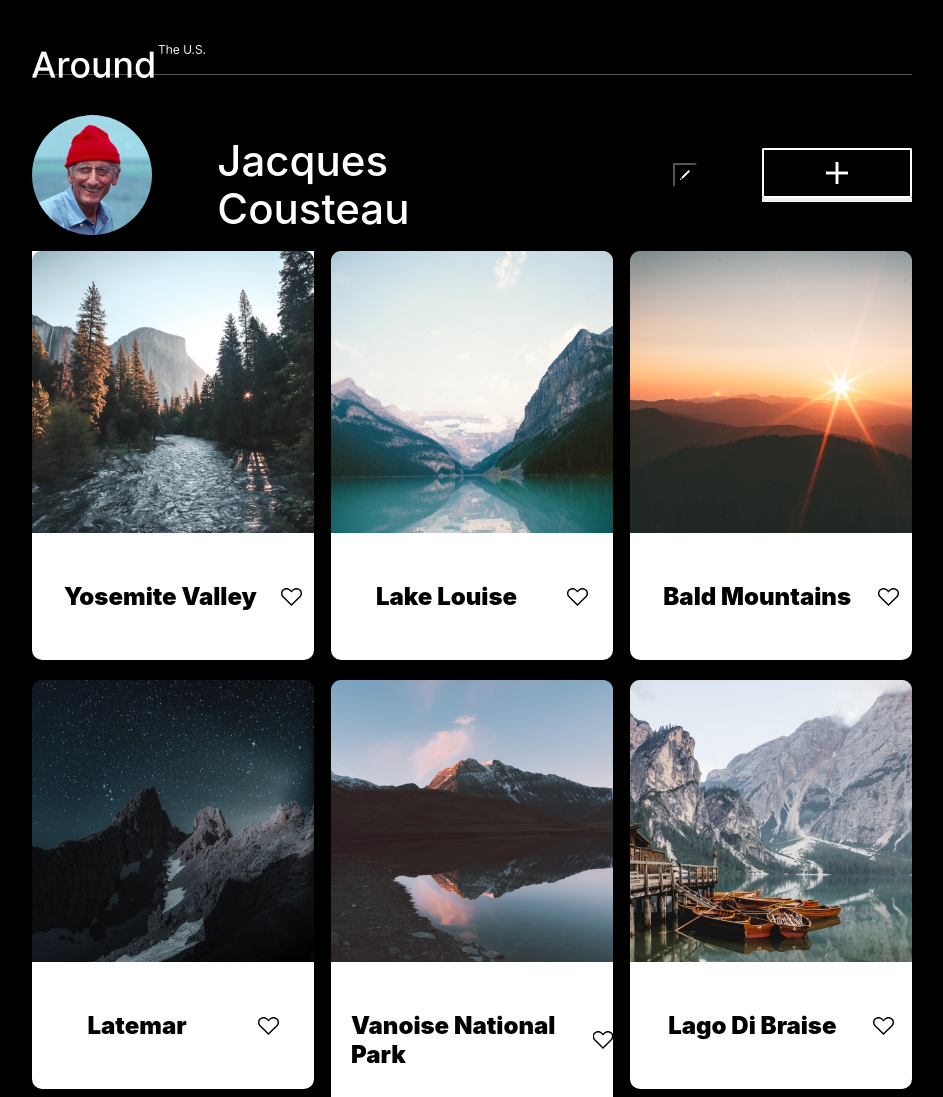
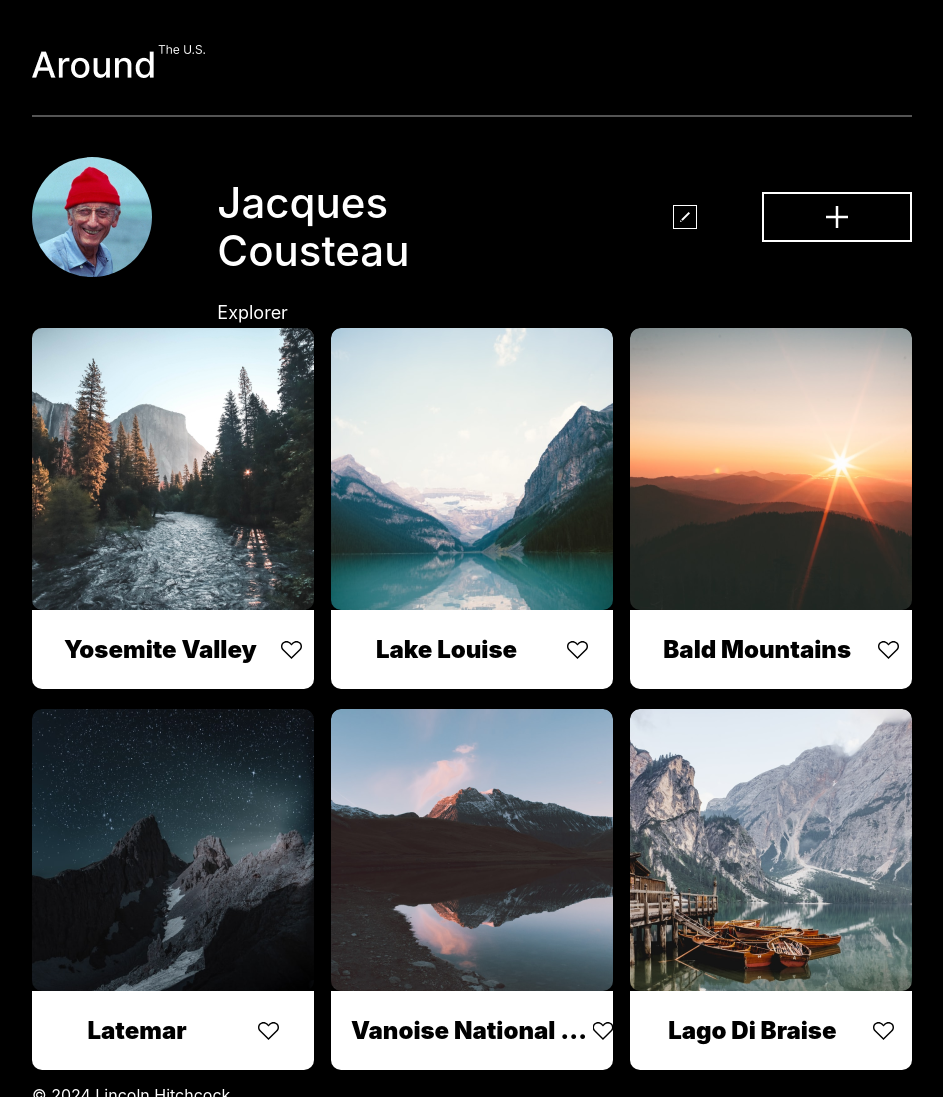
Before and after one commit to hitchlin/se_project_aroundtheus, a plain HTML site: page index.html in a window 1280 px wide. Shown: the top 1097 px of the page, without its empty margins (168-1111 px from the left). Drawn offline with Linux system fonts and the light colour scheme; a web font is replaced by a local one.

Commit message:
commit with 1280 resolution and hover classes

```diff
--- a/blocks/footer.css
+++ b/blocks/footer.css
@@ -2,5 +2,5 @@
 }
 .footer__copyright {
   color: #fff;
-  margin-bottom: 60px;
+  padding-bottom: 60px;
 }
--- a/blocks/grid.css
+++ b/blocks/grid.css
@@ -16,12 +16,14 @@
   list-style-type: none;
 }
 .grid__card-image {
+  border-radius: 10px;
   max-width: 282px;
   max-height: 282px;
 }
 .grid__card-footer {
   display: flex;
   text-overflow: ellipsis;
+  text-wrap: nowrap;
   background-color: white;
   color: black;
   max-width: 282px;
@@ -29,14 +31,19 @@
   justify-content: space-around;
   border-bottom-right-radius: 10px;
   border-bottom-left-radius: 10px;
-}
-.grid__card-text {
+  font-size: 24px;
+  font-weight: 900;
+  line-height: 29.05px;
   padding-top: 25px;
   padding-bottom: 25px;
   padding-left: 20px;
-  font-size: 24px;
-  font-weight: 900;
-  line-height: 29.05px;
+}
+.grid__card-text {
+  display: block;
+  /*max-width: 219px;*/
+  overflow: hidden;
+  text-overflow: ellipsis;
+  margin: 0px;
 }
 .grid__card-button {
   background: transparent url(../images/Vector.svg) center no-repeat;
--- a/blocks/header.css
+++ b/blocks/header.css
@@ -1,7 +1,4 @@
 .header {
-  border-width: 0px 0px 1px 0px;
-  border-color: #545454;
-  border-style: solid;
   max-width: 880px;
   max-height: 74px;
   margin-left: 200px;
@@ -12,3 +9,10 @@
   color: #fff;
   margin-top: 45px;
 }
+.horizontal-line {
+  margin-top: 41px;
+  margin-left: 200px;
+  margin-right: 200px;
+  max-width: 880px;
+  border: 1px solid #545454;
+}
--- a/blocks/profile.css
+++ b/blocks/profile.css
@@ -7,6 +7,7 @@
   display: flex;
   align-items: center;
   justify-content: space-between;
+  margin-bottom: 51px;
 }
 .profile__avatar {
   border-radius: 50%;
@@ -42,6 +43,7 @@
   width: 24px;
   height: 24px;
   grid-area: button;
+  border: 1px solid #fff;
 }
 .profile__title {
   font-family: "Inter", Arial, serif;
@@ -57,13 +59,15 @@
   border: 0px;
   padding: 0px;
 }
-
-.profile__add {
-  border: 0px;
-  padding: 0px;
-}
 .profile__add-button {
   background: black url(../images/Add.png) center no-repeat;
   width: 150px;
   height: 50px;
+  border: 2px solid #fff;
 }
+.profile__edit-button:hover {
+  opacity: 60%;
+}
+.profile__add-button:hover {
+  opacity: 60%;
+}
--- a/index.html
+++ b/index.html
@@ -20,6 +20,7 @@
     alt="Around the US logo"
     class="header__logo">
   </header>
+<div class="horizontal-line"></div>
   <main>
     <section class="profile page__section">
       <img
@@ -35,11 +36,7 @@
       </div>
       <button class="profile__edit-button">
       </button>
-      <button class="profile__add">
-        <img
-        src="./images/Add.png"
-        alt="Add Profile Button"
-        class="profile__add-button">
+      <button class="profile__add-button">
       </button>
       </button>
     </section>
@@ -75,7 +72,6 @@
         <div class="grid__card-footer">
           <p class="grid__card-text">Latemar</p>
           <button class="grid__card-button">
-
           </button>
         </div>
       </li>
```
